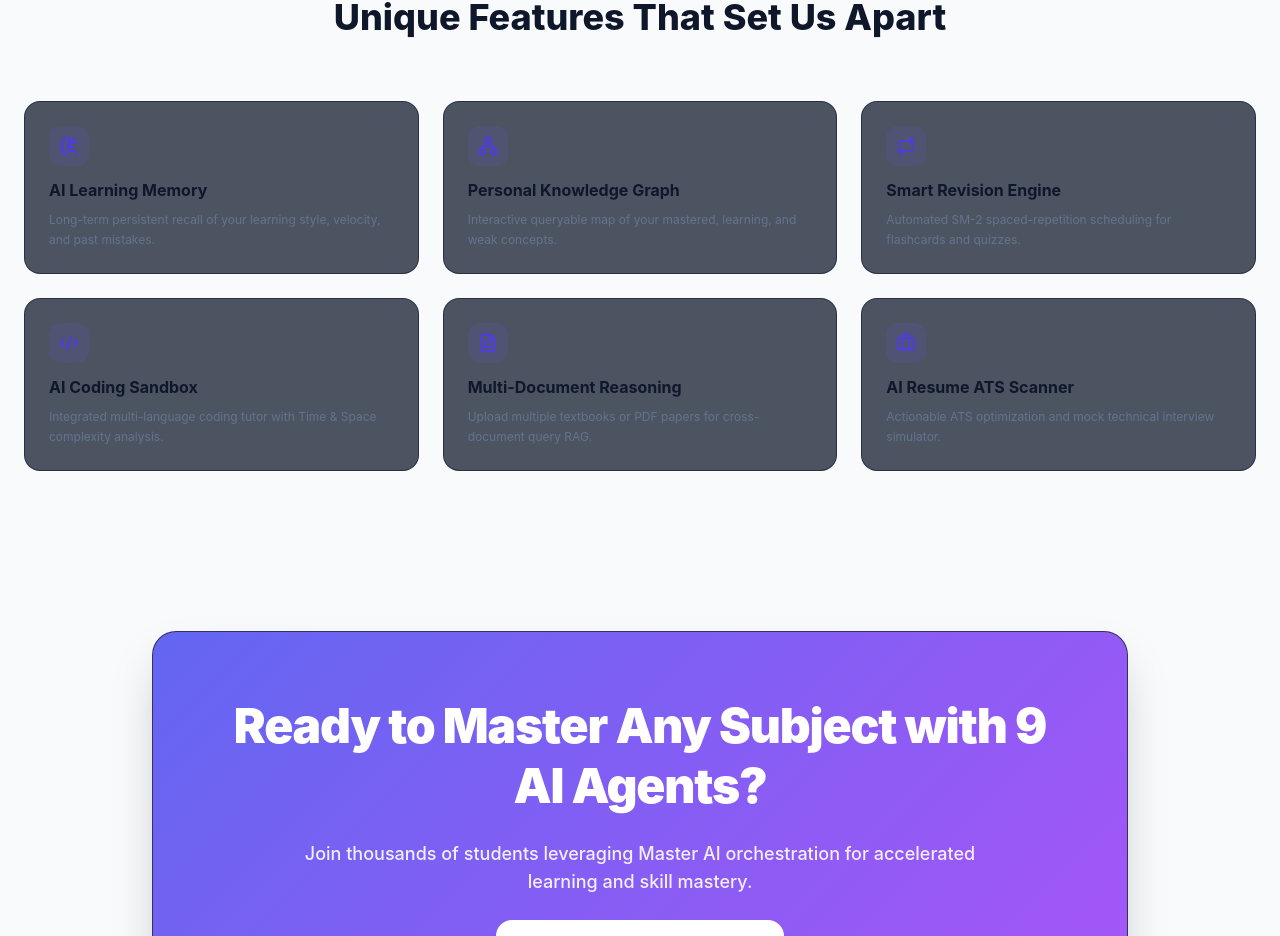
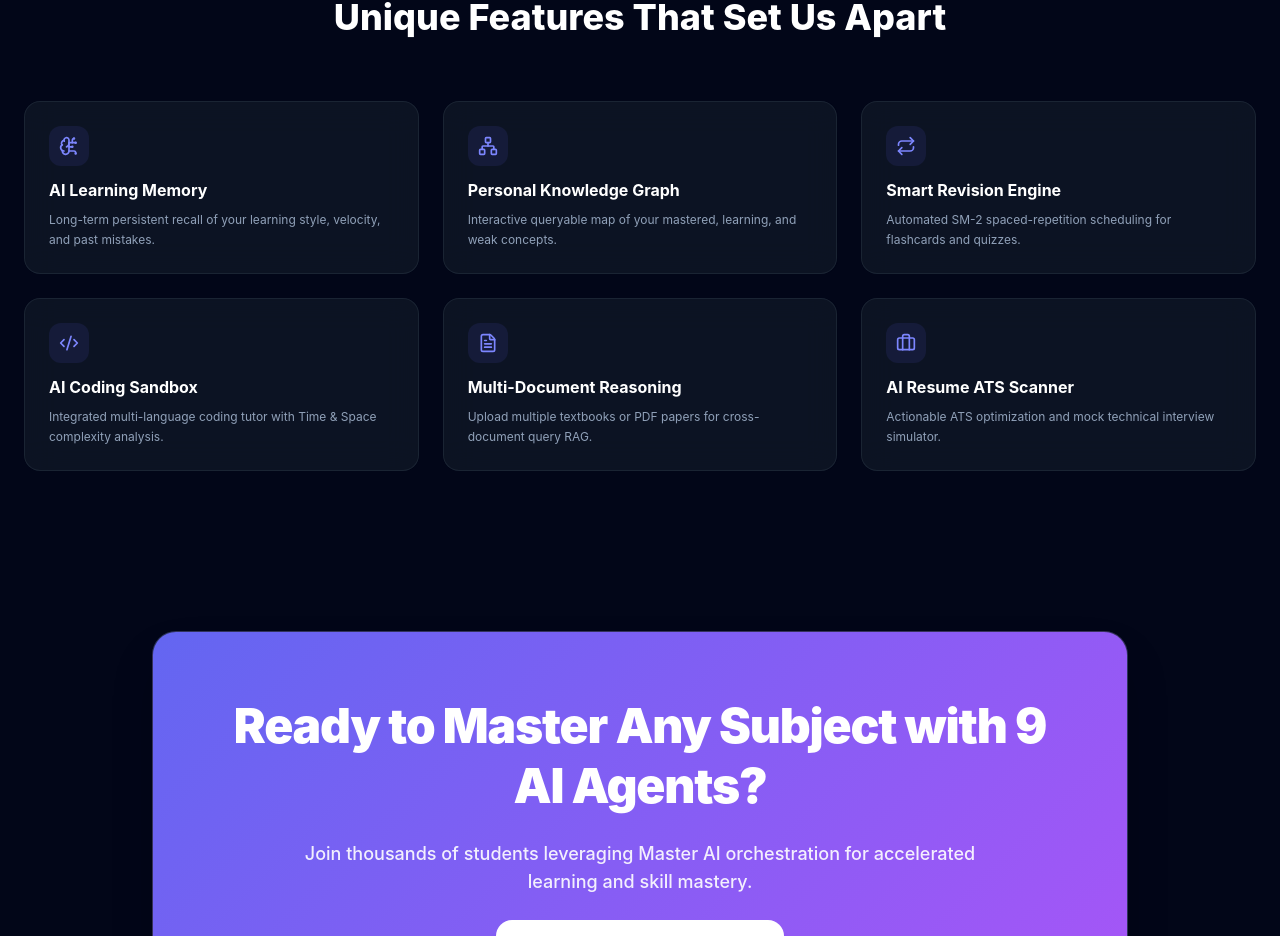
Before and after one commit to rupeshsah86/EduTech_Agents, a React (Vite) app in the folder frontend/: page / in a window 1280 px wide. Shown: the part 2335-3271 px from the top of the page. Built offline with nearby package versions, Linux system fonts and the light colour scheme.

Commit message:
fix(theme): configure Tailwind CSS v4 custom dark variant and localStorage theme persistence

```diff
--- a/frontend/src/App.tsx
+++ b/frontend/src/App.tsx
@@ -10,9 +10,13 @@ import { ForgotPasswordPage } from './pages/ForgotPasswordPage';
 import { DashboardPage } from './pages/DashboardPage';
 
 export const App: React.FC = () => {
-  const [darkMode, setDarkMode] = useState(true);
+  const [darkMode, setDarkMode] = useState<boolean>(() => {
+    const saved = localStorage.getItem('eduverse_theme');
+    return saved !== null ? JSON.parse(saved) : true;
+  });
 
   useEffect(() => {
+    localStorage.setItem('eduverse_theme', JSON.stringify(darkMode));
     if (darkMode) {
       document.documentElement.classList.add('dark');
     } else {
--- a/frontend/src/index.css
+++ b/frontend/src/index.css
@@ -1,4 +1,6 @@
 @import "tailwindcss";
+
+@custom-variant dark (&:where(.dark, .dark *));
 
 :root {
   --bg-color: #f8fafc;
@@ -8,10 +10,10 @@
 }
 
 .dark {
-  --bg-color: #0b0f17;
+  --bg-color: #030712;
   --text-color: #f8fafc;
-  --card-bg: rgba(19, 27, 46, 0.75);
-  --border-color: rgba(30, 41, 59, 0.8);
+  --card-bg: rgba(17, 24, 39, 0.75);
+  --border-color: rgba(31, 41, 55, 0.8);
 }
 
 body {
@@ -19,6 +21,7 @@ body {
   color: var(--text-color);
   font-family: 'Inter', system-ui, -apple-system, sans-serif;
   overflow-x: hidden;
+  transition: background-color 0.3s ease, color 0.3s ease;
 }
 
 /* Glassmorphism & Custom Styling */
```
